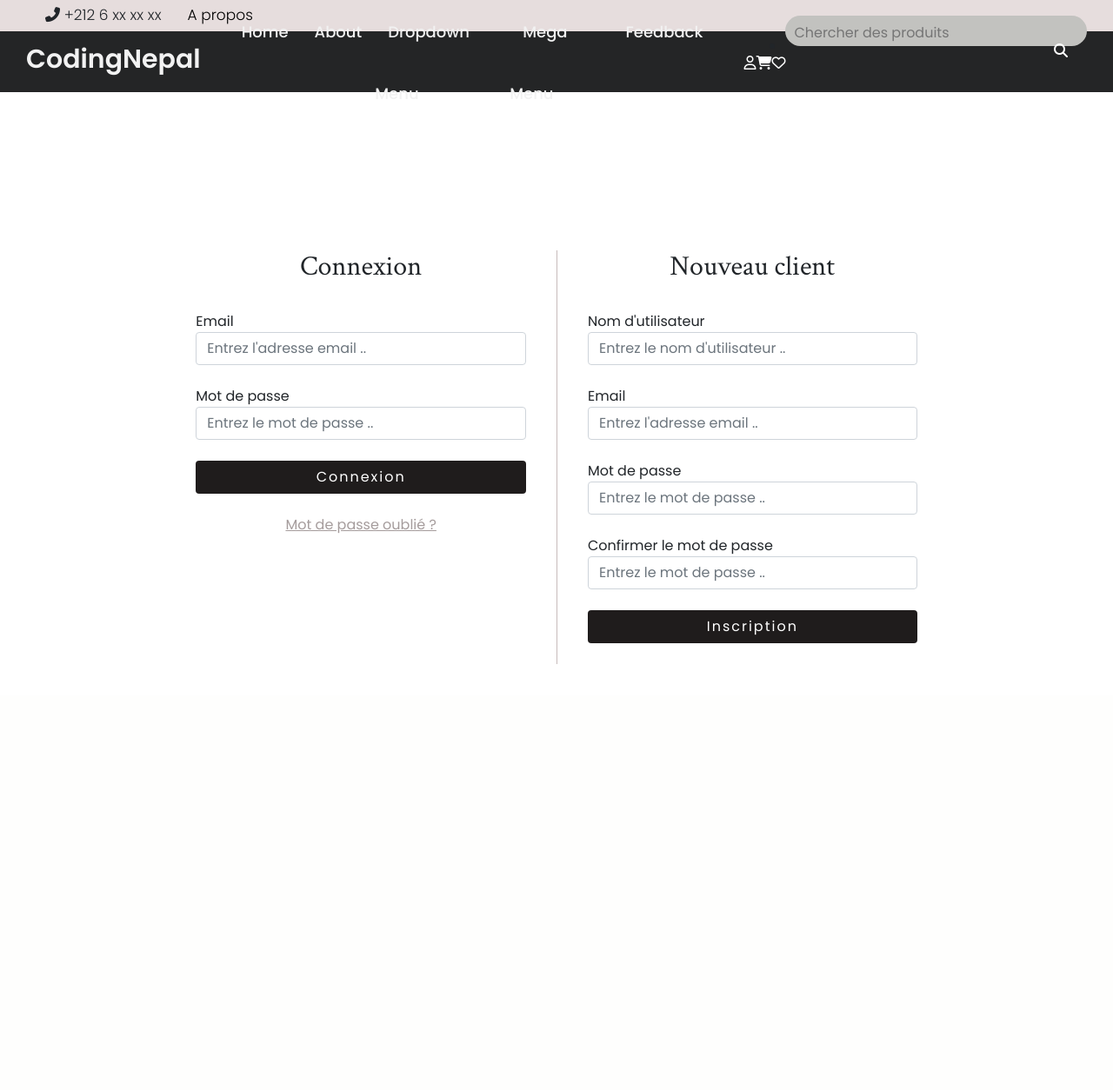
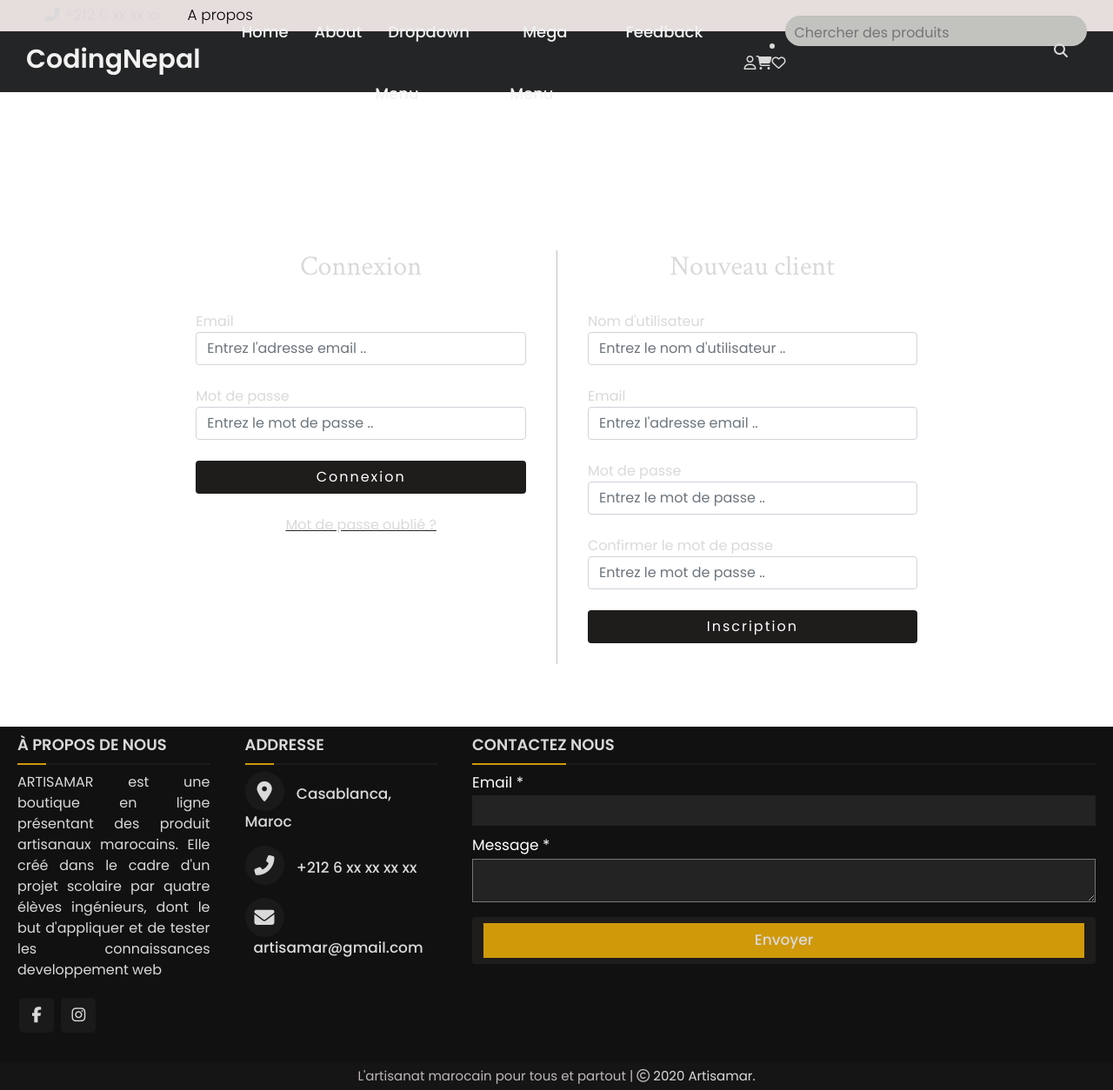
Before and after one commit to LAHRACHE-Reda/Artisamar-app, a PHP site: page /Login.php in a window 1280 px wide. Shown: the whole page at 87% size. Before the commit the page ends 764 px from the top, so only its background shows below. Run offline with PHP 8.4, Linux system fonts and the light colour scheme; some libraries are stand-ins or nearby versions.

Commit message:
C'est le pied de la page

```diff
--- /dev/null
+++ b/Footer.php
@@ -0,0 +1,58 @@
+<footer>
+    <div class="main-content">
+        <div class="left box">
+            <h2>À propos de nous</h2>
+            <div class="content">
+                <p> ARTISAMAR est une boutique en ligne présentant des produit artisanaux marocains. Elle créé dans le cadre d'un projet scolaire par quatre élèves ingénieurs, dont le but d'appliquer et de tester les connaissances developpement web</p>
+                <div class="social">
+                    <a href="https://facebook.com/coding.np"><span class="fab fa-facebook-f"></span></a>
+                    <a href="https://instagram.com/coding.np"><span class="fab fa-instagram"></span></a>
+
+                </div>
+            </div>
+        </div>
+        <div class="center box">
+            <h2>Addresse</h2>
+            <div class="content">
+                <div class="place">
+                    <span class="fas fa-map-marker-alt"></span>
+                    <span class="text">Casablanca, Maroc</span>
+                </div>
+                <div class="phone">
+                    <span class="fas fa-phone-alt"></span>
+                    <span class="text">+212 6 xx xx xx xx</span>
+                </div>
+                <div class="email">
+                    <span class="fas fa-envelope"></span>
+                    <span class="text">artisamar@gmail.com</span>
+                </div>
+            </div>
+        </div>
+        <div class="right box">
+            <h2>Contactez Nous</h2>
+            <div class="content">
+                <form action="#">
+                    <div class="email">
+                        <div class="text">Email *</div>
+                        <input type="email" required>
+                    </div>
+                    <div class="msg">
+                        <div class="text">Message *</div>
+                        <textarea  id=".msgForm" rows="2" cols="50" style="background-color:#242323" required></textarea>
+
+                    </div>
+                    <div class="btn">
+                        <button type="submit">Envoyer</button>
+                    </div>
+                </form>
+            </div>
+        </div>
+    </div>
+    </br>
+    <div class="bottom">
+        <center>
+              <span class="credit">L'artisanat marocain pour tous et partout</a> | </span>
+              <span class="far fa-copyright"></span> 2020 Artisamar.
+        </center>
+    </div>
+</footer>
--- /dev/null
+++ b/FooterStyle.css
@@ -0,0 +1,173 @@
+@import url('https://fonts.googleapis.com/css?family=Poppins:400,500,600,700&display=swap');
+*{
+  margin: 0;
+  padding: 0;
+  color: #d9d9d9;
+  box-sizing: border-box;
+  font-family: 'Poppins', sans-serif;
+}
+.content1{
+  position: relative;
+  margin: 130px auto;
+  text-align: center;
+  padding: 0 20px;
+}
+.content1 .text{
+  font-size: 2.5rem;
+  font-weight: 600;
+  color: #202020;
+}
+.content1 .p{
+  font-size: 2.1875rem;
+  font-weight: 600;
+  color: #202020;
+}
+footer{
+
+  bottom: 0px;
+  width: 100%;
+  background: #111;
+}
+.main-content{
+  display: flex;
+}
+.main-content .box{
+  flex-basis: 50%;
+  padding: 10px 20px;
+}
+.box h2{
+  font-size: 1.125rem;
+  font-weight: 600;
+  text-transform: uppercase;
+}
+.box .content{
+  margin: 20px 0 0 0;
+  position: relative;
+}
+.box .content:before{
+  position: absolute;
+  content: '';
+  top: -10px;
+  height: 2px;
+  width: 100%;
+  background: #1a1a1a;
+}
+.box .content:after{
+  position: absolute;
+  content: '';
+  height: 2px;
+  width: 15%;
+  background: #d0990a;
+  top: -10px;
+}
+.left .content p{
+  text-align: justify;
+}
+.left .content .social{
+  margin: 20px 0 0 0;
+}
+.left .content .social a{
+  padding: 0 2px;
+}
+.left .content .social a span{
+  height: 40px;
+  width: 40px;
+  background: #1a1a1a;
+  line-height: 40px;
+  text-align: center;
+  font-size: 18px;
+  border-radius: 5px;
+  transition: 0.3s;
+}
+.left .content .social a span:hover{
+  background: #d0990a;
+}
+.center .content .fas{
+  font-size: 1.4375rem;
+  background: #1a1a1a;
+  height: 45px;
+  width: 45px;
+  line-height: 45px;
+  text-align: center;
+  border-radius: 50%;
+  transition: 0.3s;
+  cursor: pointer;
+}
+.center .content .fas:hover{
+  background: #d0990a;
+}
+.center .content .text{
+  font-size: 1.0625rem;
+  font-weight: 500;
+  padding-left: 10px;
+}
+.center .content .phone{
+  margin: 15px 0;
+}
+.right form .text{
+  font-size: 1.0625rem;
+  margin-bottom: 2px;
+  color:white;
+}
+.right form .msg{
+  margin-top: 10px;
+}
+.right form input, .right form .msgForm{
+  width: 100%;
+  font-size: 1.0625rem;
+  background: #242323;
+  padding-left: 10px;
+  border: 1px solid #222222;
+}
+.right form input:focus,
+.right form .msgForm:focus{
+  outline-color: #3498db;
+}
+.right form input{
+  height: 35px;
+}
+.right form .btn{
+  margin-top: 10px;
+}
+.right form .btn button{
+  height: 40px;
+  width: 100%;
+  border: none;
+  outline: none;
+  background:#d0990a;
+  font-size: 1.0625rem;
+  font-weight: 500;
+  cursor: pointer;
+  transition: .3s;
+}
+.right form .btn button:hover{
+  background: #000;
+}
+.bottom center{
+  padding: 5px;
+  font-size: 0.9375rem;
+  background: #151515;
+}
+.bottom center span{
+  color: #beb8b8;
+}
+.bottom center a{
+  color: #d0990a;
+  text-decoration: none;
+}
+.bottom center a:hover{
+  text-decoration: underline;
+}
+@media screen and (max-width: 900px) {
+  footer{
+    position: relative;
+    bottom: 0px;
+  }
+  .main-content{
+    flex-wrap: wrap;
+    flex-direction: column;
+  }
+  .main-content .box{
+    margin: 5px 0;
+  }
+}
--- a/Login.php
+++ b/Login.php
@@ -8,6 +8,7 @@
     <!-- Style CSS -->
     <link href="LoginStyle.css" type="text/css" rel="stylesheet">
     <link href="HeaderStyle.css" type="text/css" rel="stylesheet">
+    <link href="FooterStyle.css" type="text/css" rel="stylesheet">
     <!-- Font -->
     <link rel="preconnect" href="https://fonts.gstatic.com">
     <link href="https://fonts.googleapis.com/css2?family=Crimson+Text&display=swap" rel="stylesheet">
@@ -55,5 +56,8 @@
             </div>
     	</div>
     </div>
+</br></br></br>
+    <!--Footer-->
+  <?php include "Footer.php" ?>
 </body>
 </html>
--- a/LoginStyle.css
+++ b/LoginStyle.css
@@ -24,7 +24,7 @@
 
 #forgotPWD{
     text-align: center;
-    color: rgb(165, 156, 156);
+    color: rgb(39, 37, 37);
 }
 
 #Block_connexion{
```
